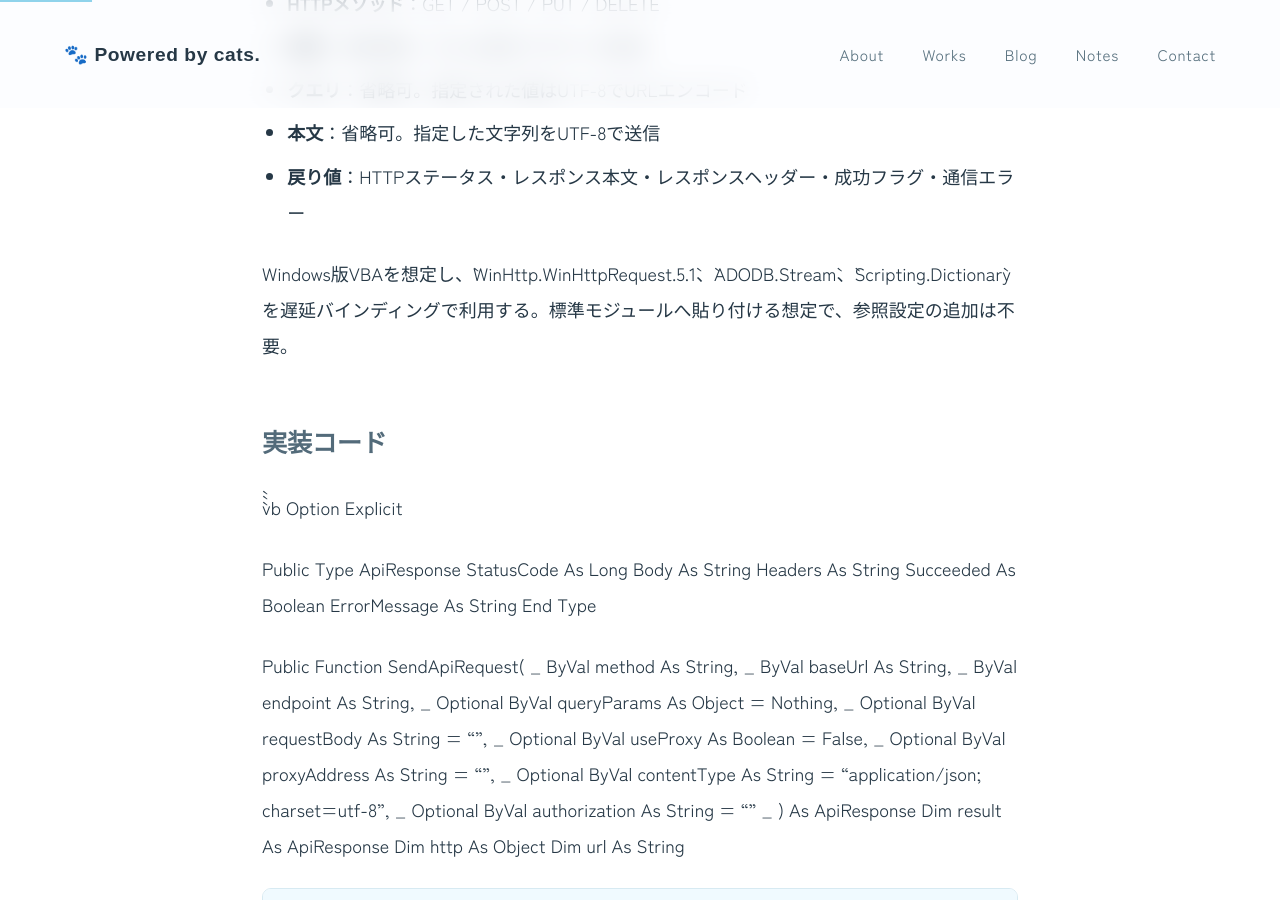
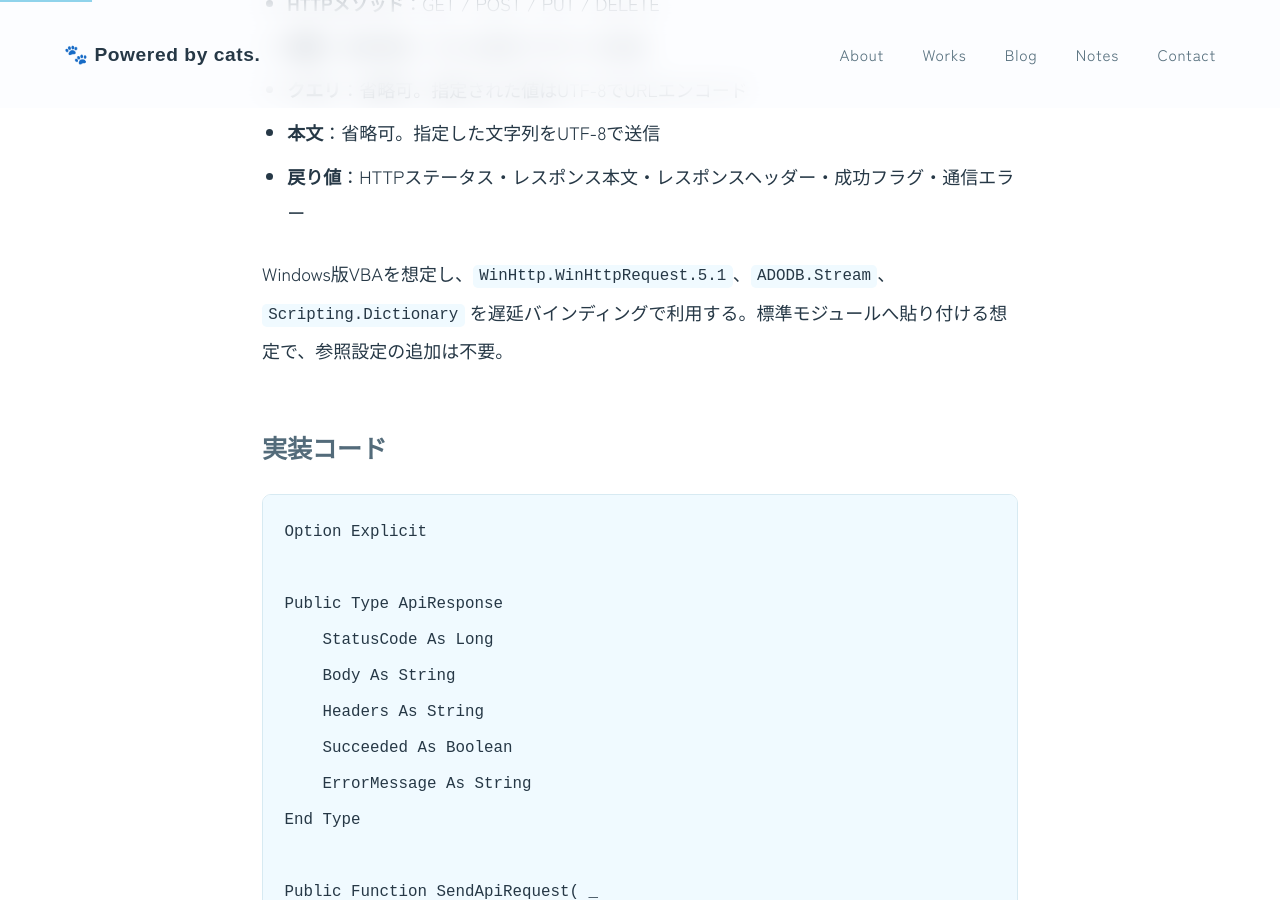
Before and after one commit to Hokutaka/hokutaka.github.io, a Jekyll site: the page built from _notes/07-vba-rest-api.md, in a window 1280 px wide and 900 px high, scrolled down 709 px. Built offline with Jekyll 4.4.1, drawn with Linux system fonts in a browser that asks for light colours; some web fonts are replaced; some of the changed text lies outside the part shown.

Commit message:
Fix escaped Markdown code fences and inline code in VBA note

````diff
--- a/_notes/07-vba-rest-api.md
+++ b/_notes/07-vba-rest-api.md
@@ -18,11 +18,11 @@ VBAからREST APIを呼び出す共通関数を作る。**baseUrl**（APIのベ
 - **本文**：省略可。指定した文字列をUTF-8で送信
 - **戻り値**：HTTPステータス・レスポンス本文・レスポンスヘッダー・成功フラグ・通信エラー
 
-Windows版VBAを想定し、\`WinHttp.WinHttpRequest.5.1\`、\`ADODB.Stream\`、\`Scripting.Dictionary\` を遅延バインディングで利用する。標準モジュールへ貼り付ける想定で、参照設定の追加は不要。
+Windows版VBAを想定し、`WinHttp.WinHttpRequest.5.1`、`ADODB.Stream`、`Scripting.Dictionary` を遅延バインディングで利用する。標準モジュールへ貼り付ける想定で、参照設定の追加は不要。
 
 ## 実装コード
 
-\`\`\`vb
+```vb
 Option Explicit
 
 Public Type ApiResponse
@@ -225,19 +225,19 @@ Public Sub ExamplePostWithProxy()
     Debug.Print response.StatusCode, response.Succeeded
     Debug.Print response.Body, response.ErrorMessage
 End Sub
-\`\`\`
+```
 
 ## 呼び出し方
 
-\`ExampleGet\` は次のURLを組み立てる。
+`ExampleGet` は次のURLを組み立てる。
 
-\`\`\`text
+```text
 https://api.example.com/v1/items?keyword=%E6%97%A5%E6%9C%AC%E8%AA%9E&page=1
-\`\`\`
+```
 
-クエリパラメータが不要なら \`queryParams\` を省略して呼ぶ。
+クエリパラメータが不要なら `queryParams` を省略して呼ぶ。
 
-\`\`\`vb
+```vb
 Dim response As ApiResponse
 response = SendApiRequest("DELETE", "https://api.example.com/v1", "/items/123")
 
@@ -247,19 +247,19 @@ response = SendApiRequest( _
     endpoint:="/items/123", _
     requestBody:="{""name"":""更新後""}" _
 )
-\`\`\`
+```
 
-\`ExamplePostWithProxy\` は指定したプロキシを経由する。\`useProxy:=False\`（省略時も同じ）ならプロキシを使わず直接接続する。実際のプロキシアドレスは環境に合わせて変更すること。
+`ExamplePostWithProxy` は指定したプロキシを経由する。`useProxy:=False`（省略時も同じ）ならプロキシを使わず直接接続する。実際のプロキシアドレスは環境に合わせて変更すること。
 
 ## 実装の注意
 
-- \`Succeeded\` はHTTPステータス200～299で判定する。HTTP 4xx/5xxは通信成功でも \`Succeeded=False\` とし、\`StatusCode\` と \`Body\` に内容を残す。接続例外時には \`ErrorMessage\` を設定する。
-- \`Authorization\` は必要な場合にだけ呼び出し側から渡す。アクセストークンをGitHubにコミットしない。
-- \`queryParams\` には \`Scripting.Dictionary\` を渡す想定。同一キーの複数指定や配列値は未対応。
-- \`baseUrl\` に既存のクエリ・フラグメントを含むケース、\`endpoint\` のフラグメントは明示的に未対応とする。endpoint内の既存クエリ文字列には追加できる。
-- リクエスト本文がある場合は既定で \`application/json; charset=utf-8\` を設定。APIによって異なる場合は \`contentType\` を指定する。
-- \`ResponseText\` の文字コード解釈はサーバー応答に依存する。JSONの文字列化・解析、認証が必要なプロキシ、システムプロキシの自動検出、TLS証明書の個別設定は対象外。
-- \`SendApiRequest\` は同期実行。応答待ち中は呼び出し側の処理が止まる。タイムアウトは \`SetTimeouts\` の値で調整する。
+- `Succeeded` はHTTPステータス200～299で判定する。HTTP 4xx/5xxは通信成功でも `Succeeded=False` とし、`StatusCode` と `Body` に内容を残す。接続例外時には `ErrorMessage` を設定する。
+- `Authorization` は必要な場合にだけ呼び出し側から渡す。アクセストークンをGitHubにコミットしない。
+- `queryParams` には `Scripting.Dictionary` を渡す想定。同一キーの複数指定や配列値は未対応。
+- `baseUrl` に既存のクエリ・フラグメントを含むケース、`endpoint` のフラグメントは明示的に未対応とする。endpoint内の既存クエリ文字列には追加できる。
+- リクエスト本文がある場合は既定で `application/json; charset=utf-8` を設定。APIによって異なる場合は `contentType` を指定する。
+- `ResponseText` の文字コード解釈はサーバー応答に依存する。JSONの文字列化・解析、認証が必要なプロキシ、システムプロキシの自動検出、TLS証明書の個別設定は対象外。
+- `SendApiRequest` は同期実行。応答待ち中は呼び出し側の処理が止まる。タイムアウトは `SetTimeouts` の値で調整する。
 
 **動作確認状況**：実際のWindows/Excel VBAやAPIサーバーでの動作試験は行っていない。GET/POST/PUT/DELETE、プロキシあり/なし、空クエリ、日本語、HTTPエラー、タイムアウトを接続先環境で確認する必要がある。
 
````
